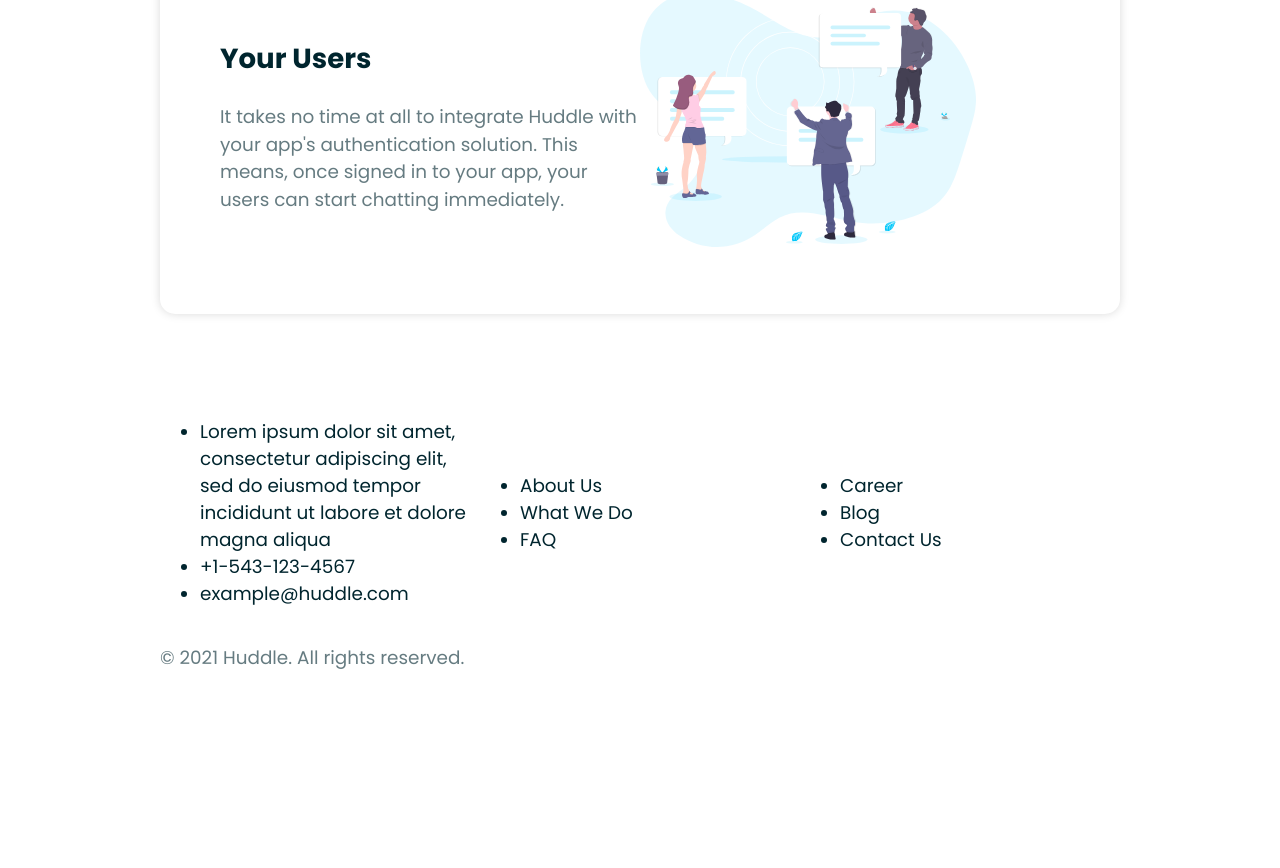
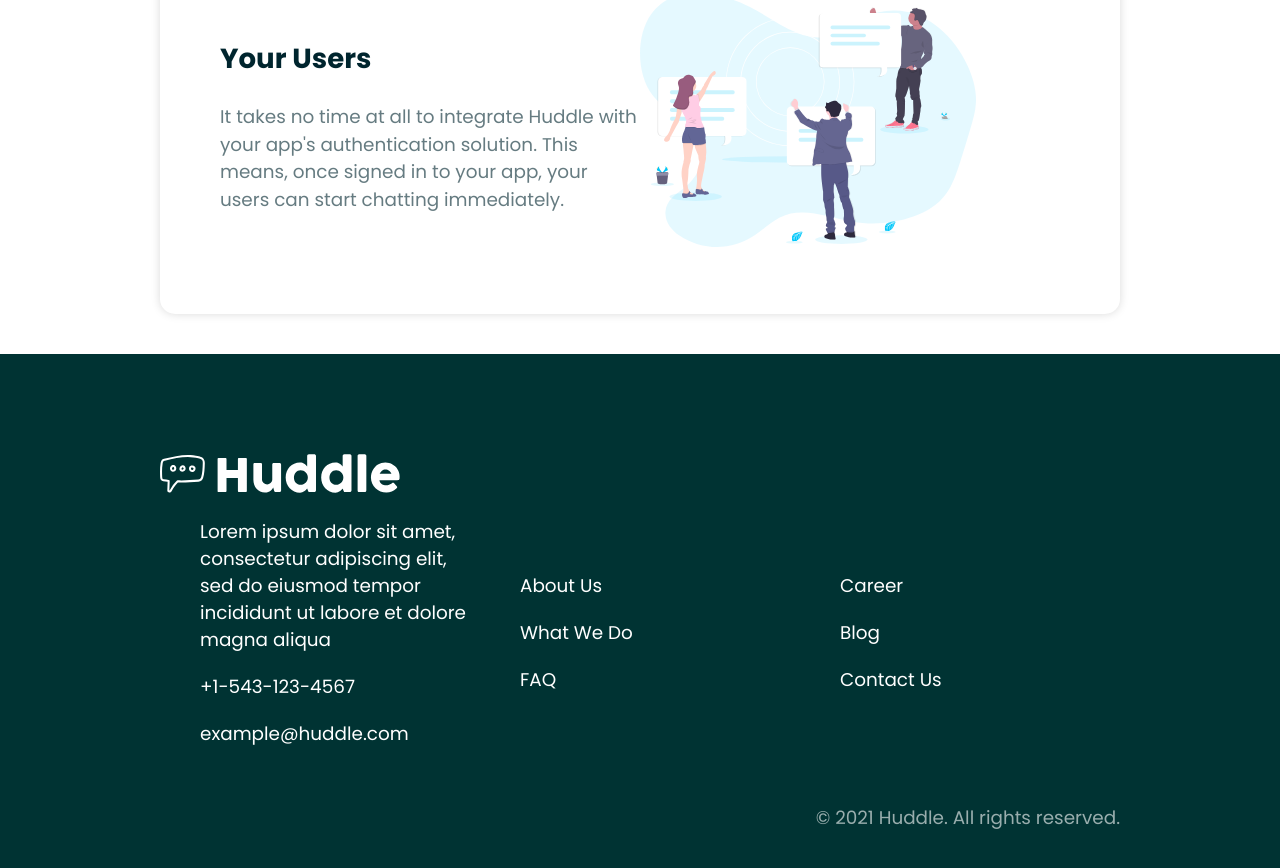
Before and after one commit to orchid-cloud/styled-components-react-project, a React (Vite) app: page / in a window 1280 px wide. Shown: the part 1431-2299 px from the top of the page. Before the commit the page ends 2121 px from the top, so only its background shows below. Built offline with nearby package versions, Linux system fonts and the light colour scheme.

Commit message:
footer styled component

```diff
--- a/src/components/Footer.jsx
+++ b/src/components/Footer.jsx
@@ -1,9 +1,10 @@
 import { Container } from './styles/Container.styled';
 import { Flex } from './styles/Flex.styled';
+import { StyledFooter } from './styles/Footer.styled';
 
 export default function Footer() {
   return (
-    <div>
+    <StyledFooter>
       <Container>
         <img src="./images/logo_white.svg" alt="logo" />
         <Flex>
@@ -30,6 +31,6 @@ export default function Footer() {
 
         <p>&copy; 2021 Huddle. All rights reserved.</p>
       </Container>
-    </div>
+    </StyledFooter>
   );
 }
--- /dev/null
+++ b/src/components/styles/Footer.styled.jsx
@@ -0,0 +1,29 @@
+import styled from 'styled-components';
+
+export const StyledFooter = styled.footer`
+ background-color: ${({ theme }) => theme.colors.footer};
+  color: #fff;
+  padding: 100px 0 60px;
+
+  ul {
+    list-style-type: none;
+  }
+
+  ul li {
+    margin-bottom: 20px;
+  }
+
+  p {
+    text-align: right;
+  }
+
+  @media (max-width: ${({ theme }) => theme.mobile}) {
+    text-align: center;
+    ul {
+      padding: 0;
+    }
+    p {
+      text-align: center;
+    }
+  }
+`;
```
